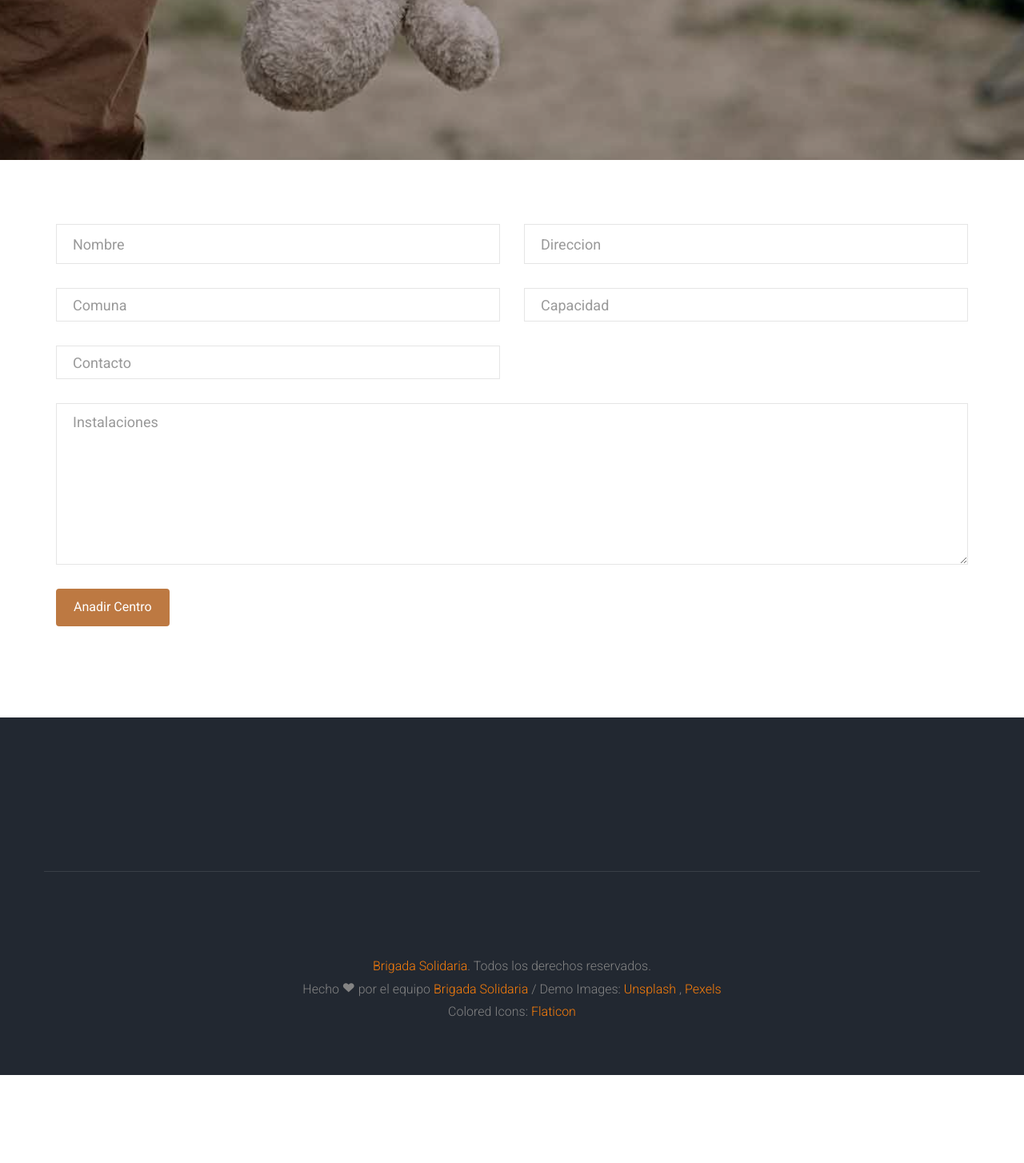
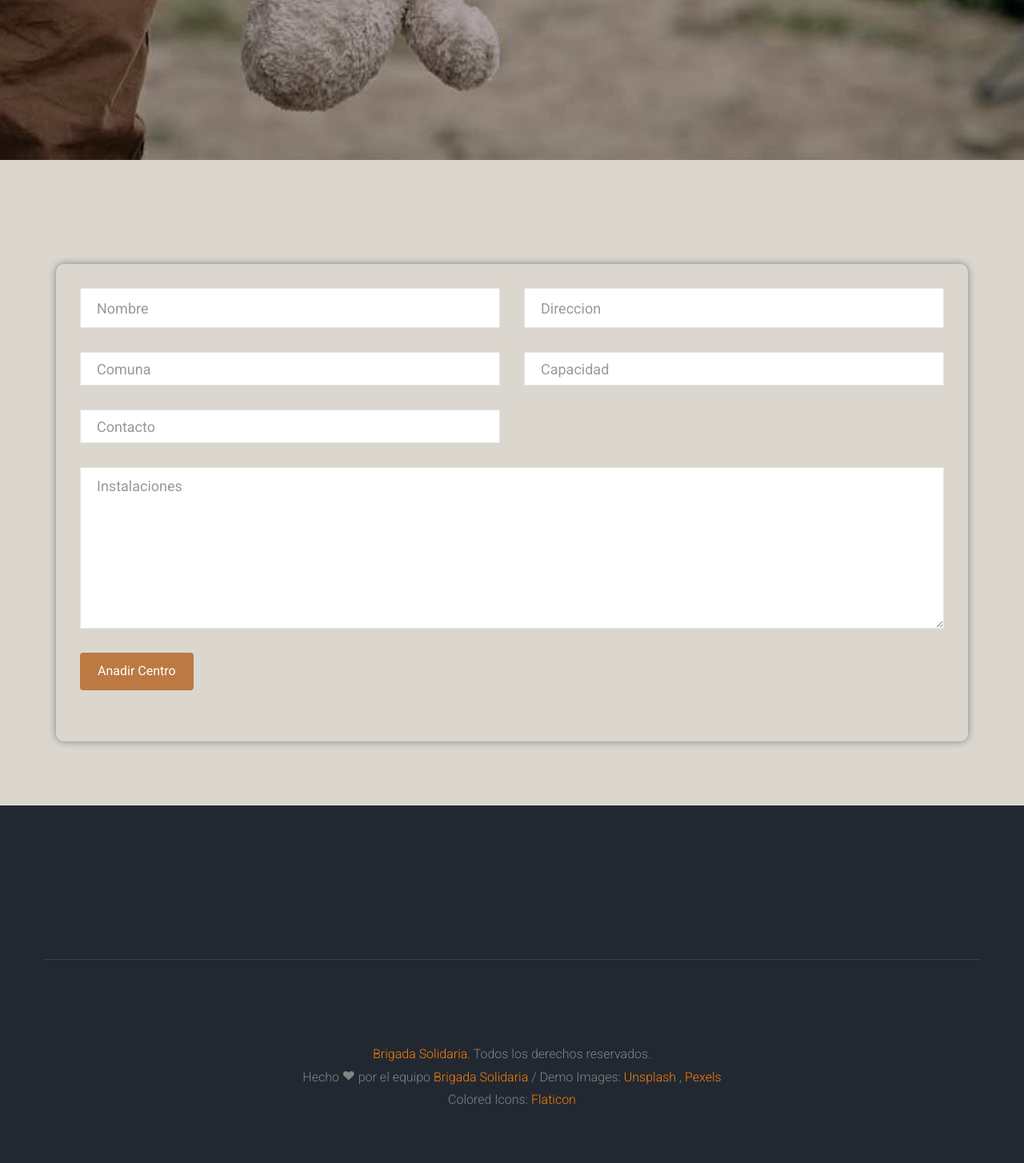
Before and after one commit to saraalujan/BRIGADA_SOLIDARIA, a Flask app: page /nuevos_centros in a window 1280 px wide. Shown: the part 600-2054 px from the top of the page at 80% size. Before the commit the page ends 1944 px from the top, so only its background shows below. Run offline with Flask 3, Linux system fonts and the light colour scheme; some libraries are stand-ins or nearby versions; some web fonts are replaced.

Commit message:
estetico

```diff
--- a/APP/static/css/style.css
+++ b/APP/static/css/style.css
@@ -796,9 +796,22 @@ figure {
 }
 
 #fh5co-work-section, #fh5co-services-section,
-#fh5co-team-section, #fh5co-contact-section {
+#fh5co-team-section {
   padding: 5em 0;
   justify-content: center;
+}
+
+#fh5co-contact-section{
+  padding: 5em 0;
+  justify-content: center;
+  background-color: #dbd7cf;
+}
+
+.contact-form {
+  padding: 30px;  /* Espaciado interno del formulario */
+  border-radius: 10px;  /* Bordes redondeados */
+  box-shadow: 0px 0px 10px rgba(0, 0, 0, 0.4);
+  margin-top: 50px;  /* Separar el formulario de la parte superior */
 }
 
 #fh5co-services-section {
--- a/APP/templates/nuevos_centros.html
+++ b/APP/templates/nuevos_centros.html
@@ -33,7 +33,7 @@
 		</aside>
 		<div id="fh5co-contact-section">
 			<div class="container">
-				<form action="#">
+				<form action="#" class="contact-form">
 							<div class="row">
 								<div class="col-md-6">
 									<div class="form-group">
```
